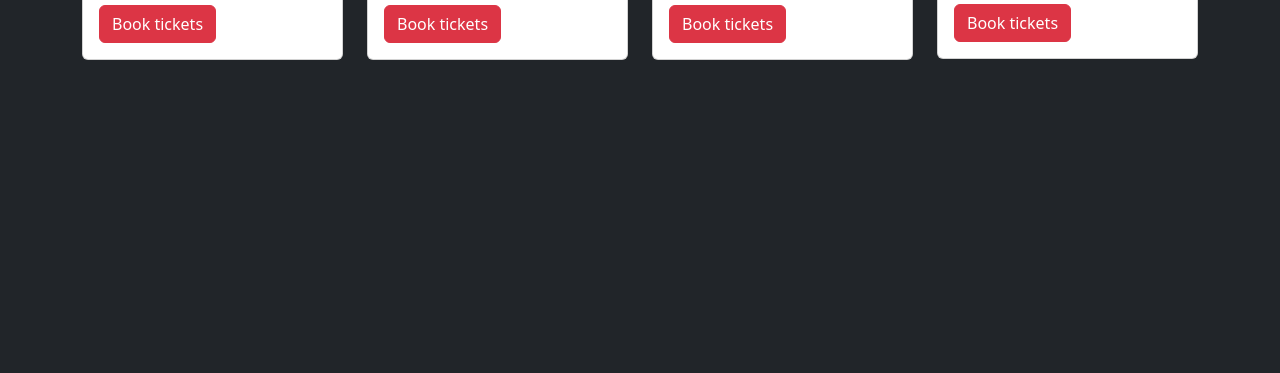
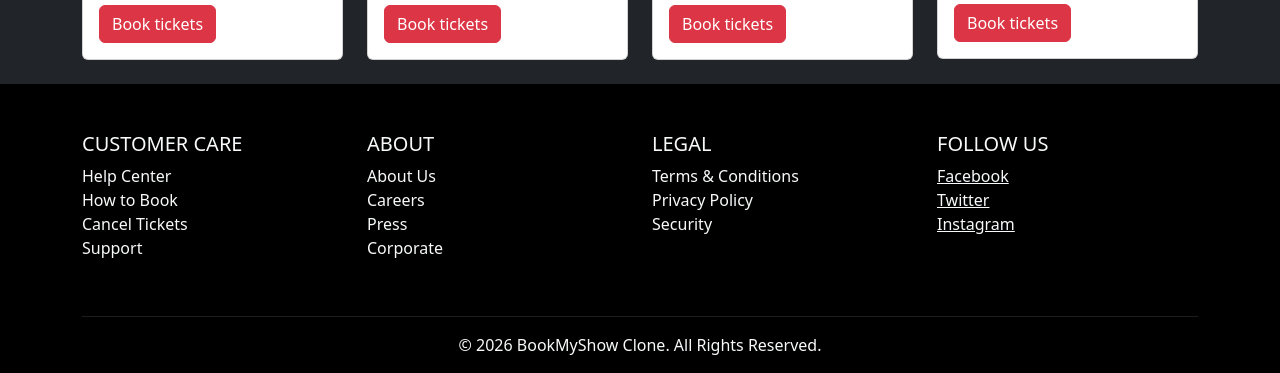
Before and after one commit to subanisd71-alt/project-2, a plain HTML site: page bookmyshow.html in a window 1280 px wide. Shown: the part 2086-2459 px from the top of the page. Before the commit the page ends 2170 px from the top, so only its background shows below. Drawn offline with nearby package versions, Linux system fonts and the light colour scheme.

Commit message:
sixth commit

```diff
--- a/bookmyshow.html
+++ b/bookmyshow.html
@@ -164,7 +164,7 @@
                             </div>
                         </div>
                     </div>
-                     <div class="container-lg">
+                    <div class="container-lg">
                         <br>
                         <div class="row">
                             <div class="col-md-3">
@@ -217,7 +217,51 @@
             </div>
         </div>
     </div>
-                    <script src="https://cdn.jsdelivr.net/npm/bootstrap@5.3.8/dist/js/bootstrap.bundle.min.js"></script>
+    <footer class="bg-black text-light pt-5 pb-3">
+        <div class="container">
+            <div class="row">
+
+                <div class="col-md-3 col-sm-6 mb-4">
+                    <h5 class="text-uppercase">Customer Care</h5>
+                    <ul class="list-unstyled">
+                        <li><a href="#" class="text-light text-decoration-none">Help Center</a></li>
+                        <li><a href="#" class="text-light text-decoration-none">How to Book</a></li>
+                        <li><a href="#" class="text-light text-decoration-none">Cancel Tickets</a></li>
+                        <li><a href="#" class="text-light text-decoration-none">Support</a></li>
+                    </ul>
+                </div>
+                <div class="col-md-3 col-sm-6 mb-4">
+                    <h5 class="text-uppercase">About</h5>
+                    <ul class="list-unstyled">
+                        <li><a href="#" class="text-light text-decoration-none">About Us</a></li>
+                        <li><a href="#" class="text-light text-decoration-none">Careers</a></li>
+                        <li><a href="#" class="text-light text-decoration-none">Press</a></li>
+                        <li><a href="#" class="text-light text-decoration-none">Corporate</a></li>
+                    </ul>
+                </div>
+                <div class="col-md-3 col-sm-6 mb-4">
+                    <h5 class="text-uppercase">Legal</h5>
+                    <ul class="list-unstyled">
+                        <li><a href="#" class="text-light text-decoration-none">Terms & Conditions</a></li>
+                        <li><a href="#" class="text-light text-decoration-none">Privacy Policy</a></li>
+                        <li><a href="#" class="text-light text-decoration-none">Security</a></li>
+                    </ul>
+                </div>
+                <div class="col-md-3 col-sm-6 mb-4">
+                    <h5 class="text-uppercase">Follow Us</h5>
+                    <a href="#" class="text-light me-3">Facebook</a><br>
+                    <a href="#" class="text-light me-3">Twitter</a><br>
+                    <a href="#" class="text-light">Instagram</a>
+                </div>
+            </div>
+            <hr class="border-secondary">
+
+            <div class="text-center">
+                <p class="mb-0">© 2026 BookMyShow Clone. All Rights Reserved.</p>
+            </div>
+        </div>
+    </footer>
+    <script src="https://cdn.jsdelivr.net/npm/bootstrap@5.3.8/dist/js/bootstrap.bundle.min.js"></script>
 </body>
 
 </html>
```
